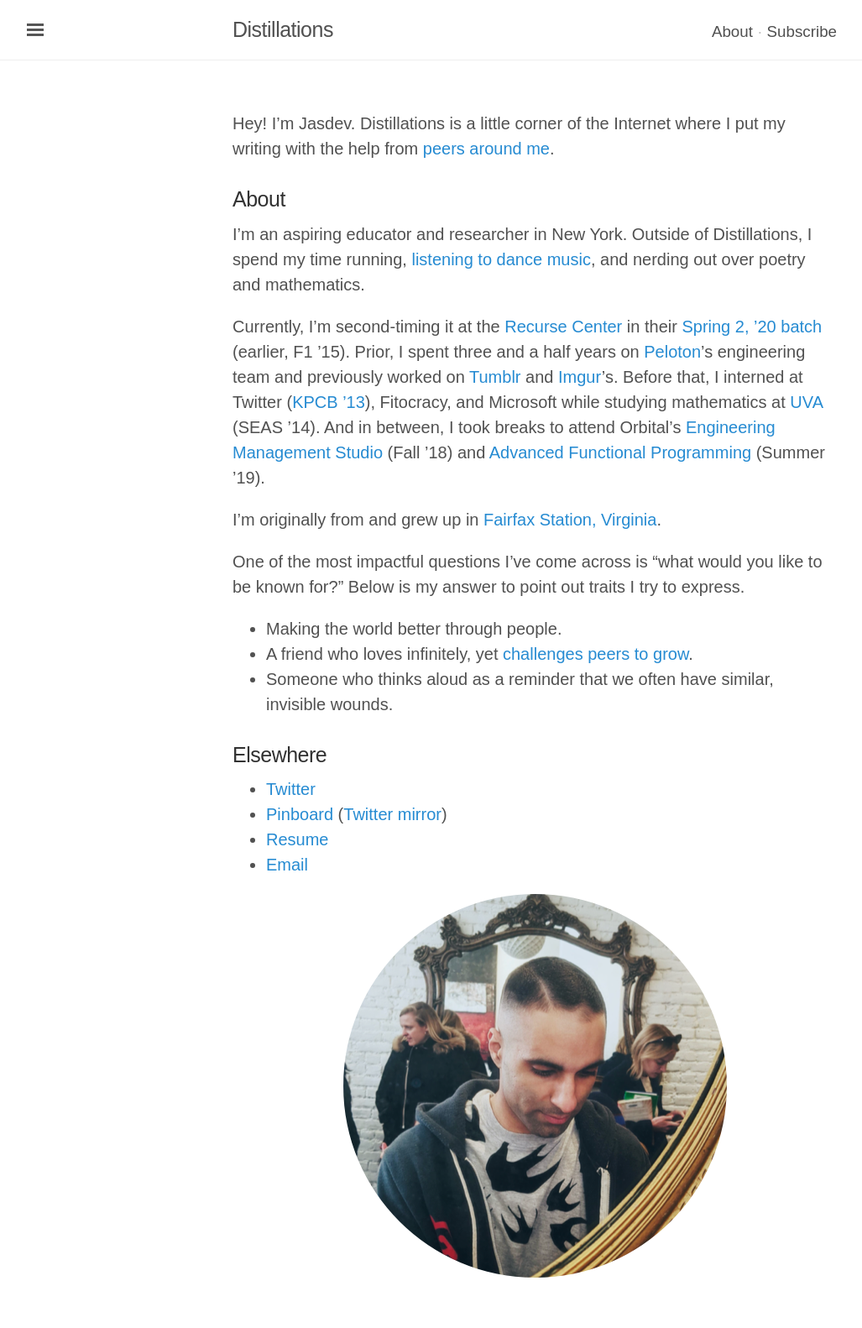
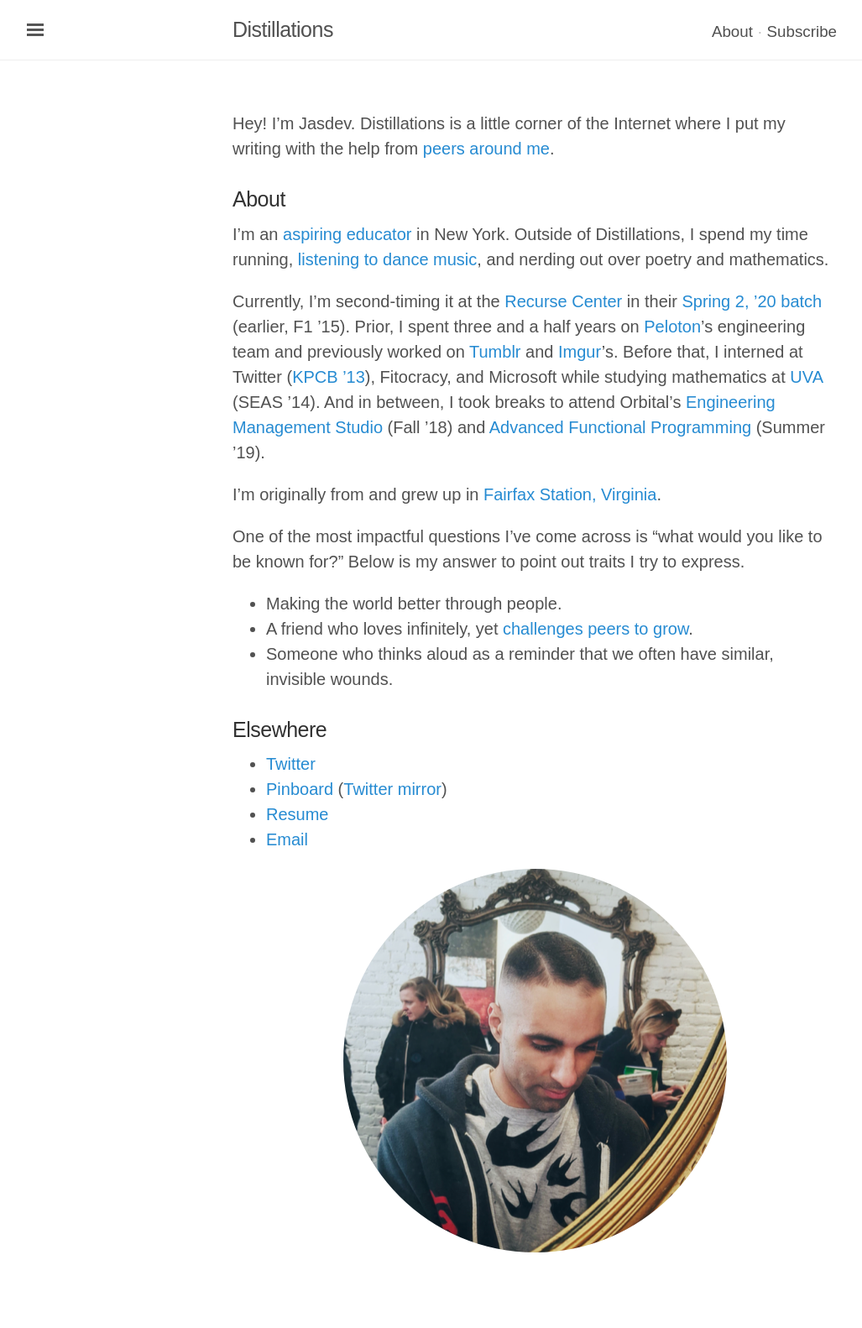
Before and after one commit to rvsrvs/jasdev.github.io, a Jekyll site: the page built from about.md, in a window 1280 px wide. Shown: the whole page at 84% size, without its empty margins (3-1030 px from the left). Built offline with Jekyll 4.4.1, drawn with Linux system fonts in a browser that asks for light colours; some web fonts are replaced; after the commit the page ends 1552 px from its top, so only the background shows below that.

Commit message:
Link out to “Research Debt” post.

```diff
--- a/about.md
+++ b/about.md
@@ -8,7 +8,7 @@
 
 ### About
 
-I’m an aspiring educator and researcher in New York. Outside of Distillations, I spend my time running, [listening to dance music](https://soundcloud.com/jasdev-singh), and nerding out over poetry and mathematics.
+I’m an [aspiring educator](https://distill.pub/2017/research-debt/) in New York. Outside of Distillations, I spend my time running, [listening to dance music](https://soundcloud.com/jasdev-singh), and nerding out over poetry and mathematics.
 
 Currently, I’m second-timing it at the [Recurse Center](https://www.recurse.com) in their [Spring 2, ’20 batch](https://www.recurse.com/blog/152-RC-is-online-only-until-at-least-May) (earlier, F1 ’15). Prior, I spent three and a half years on [Peloton](https://www.onepeloton.com/)’s engineering team and previously worked on [Tumblr](https://www.tumblr.com/) and [Imgur](https://imgur.com/)’s. Before that, I interned at Twitter ([KPCB ’13](http://kpcbfellows.com/)), Fitocracy, and Microsoft while studying mathematics at [UVA](http://www.virginia.edu/) (SEAS ’14). And in between, I took breaks to attend Orbital’s [Engineering Management Studio](https://orbital.nyc/studios/) (Fall ’18) and [Advanced Functional Programming](http://afp.school) (Summer ’19).
 
```
